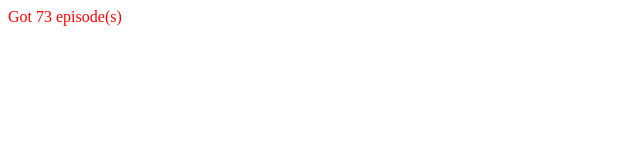
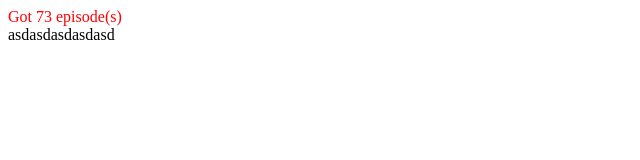
Before and after one commit to KptCnyt/tv-show-dom-project, a plain HTML site: page index.html in a window 1280 px wide. Shown: the full height of the page, 0-640 px from the left. Drawn offline with Linux system fonts and the light colour scheme.

Commit message:
Checkpoint/Netlify

```diff
--- a/index.html
+++ b/index.html
@@ -11,7 +11,7 @@
   <body>
     <div id="root">
     </div>
-
+asdasdasdasdasd
     <!-- Loads a provided function called getAllEpisodes() which returns all episodes -->
     <script src="episodes.js"></script>
 
```
